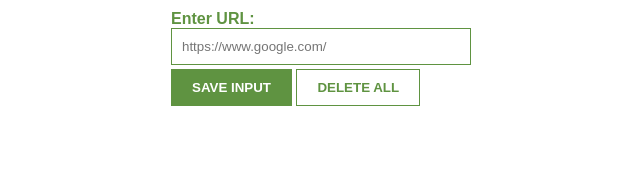
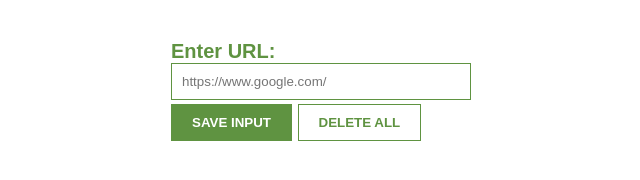
Before and after one commit to cvfisher/leads-tracker-mobile-app, a plain HTML site: page index.html in a window 1280 px wide. Shown: the whole page, without its empty margins (319-959 px from the left). Drawn offline with Linux system fonts and the light colour scheme; no server answers.

Commit message:
adjust top margin and font size

```diff
--- a/style.css
+++ b/style.css
@@ -1,7 +1,8 @@
 body {
-  margin: 0 auto;
+  margin: 30px auto;
   padding: 10px;
   font-family: Arial, Helvetica, sans-serif;
+  font-size: 20px;
   max-width: 300px;
 }
 
```
